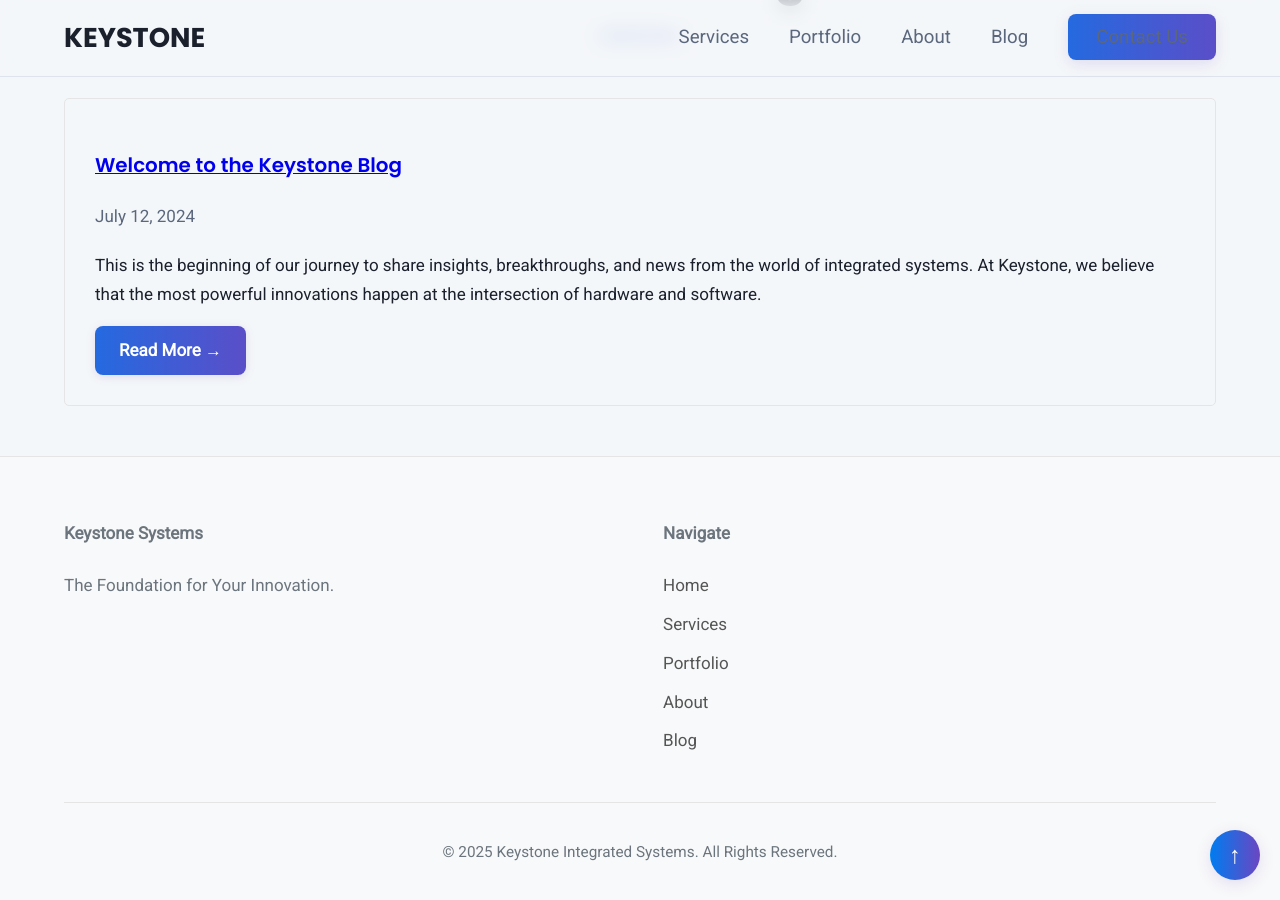
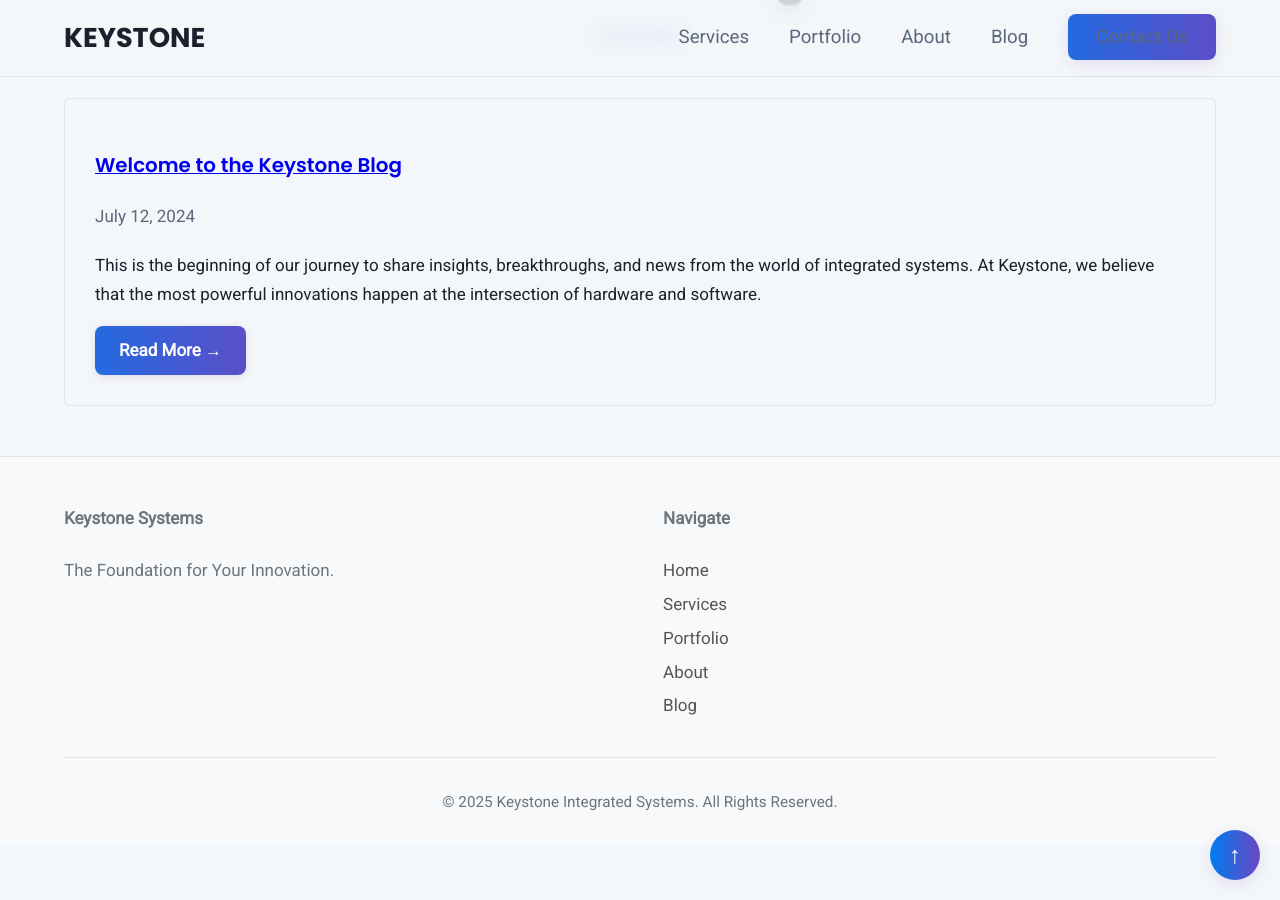
Before and after one commit to CircuitX-Systems/CircuitX-Systems.github.io, a Jekyll site: the page built from index.html, in a window 1280 px wide and 900 px high, scrolled down 720 px. Built offline with Jekyll 4.4.1, drawn with Linux system fonts in a browser that asks for light colours.

Commit message:
Update style.css

```diff
--- a/assets/css/style.css
+++ b/assets/css/style.css
@@ -165,12 +165,12 @@ nav { display: flex; justify-content: space-between; align-items: center; }
     border-radius: 5px;
 }
 
-/* --- Enhanced Footer --- */
+/* --- Enhanced and Compact Footer --- */
 footer {
     background-color: #f8f9fa;
     color: #6c757d;
-    padding-top: 40px;
-    padding-bottom: 20px;
+    padding-top: 25px;      /* Reduced from 40px */
+    padding-bottom: 15px;   /* Reduced from 20px */
     margin-top: 50px;
     border-top: 1px solid #e5e5e5;
 }
@@ -178,7 +178,7 @@ footer {
 .footer-content {
     display: flex;
     justify-content: space-between;
-    margin-bottom: 30px;
+    margin-bottom: 20px;    /* Reduced from 30px */
 }
 
 .footer-about, .footer-links {
@@ -191,7 +191,7 @@ footer {
 }
 
 .footer-links li {
-    margin-bottom: 10px;
+    margin-bottom: 5px;     /* Reduced from 10px */
 }
 
 .footer-links a {
@@ -202,7 +202,7 @@ footer {
 .footer-bottom {
     text-align: center;
     border-top: 1px solid #e5e5e5;
-    padding-top: 20px;
+    padding-top: 15px;      /* Reduced from 20px */
     font-size: 0.9em;
 }
 
```
